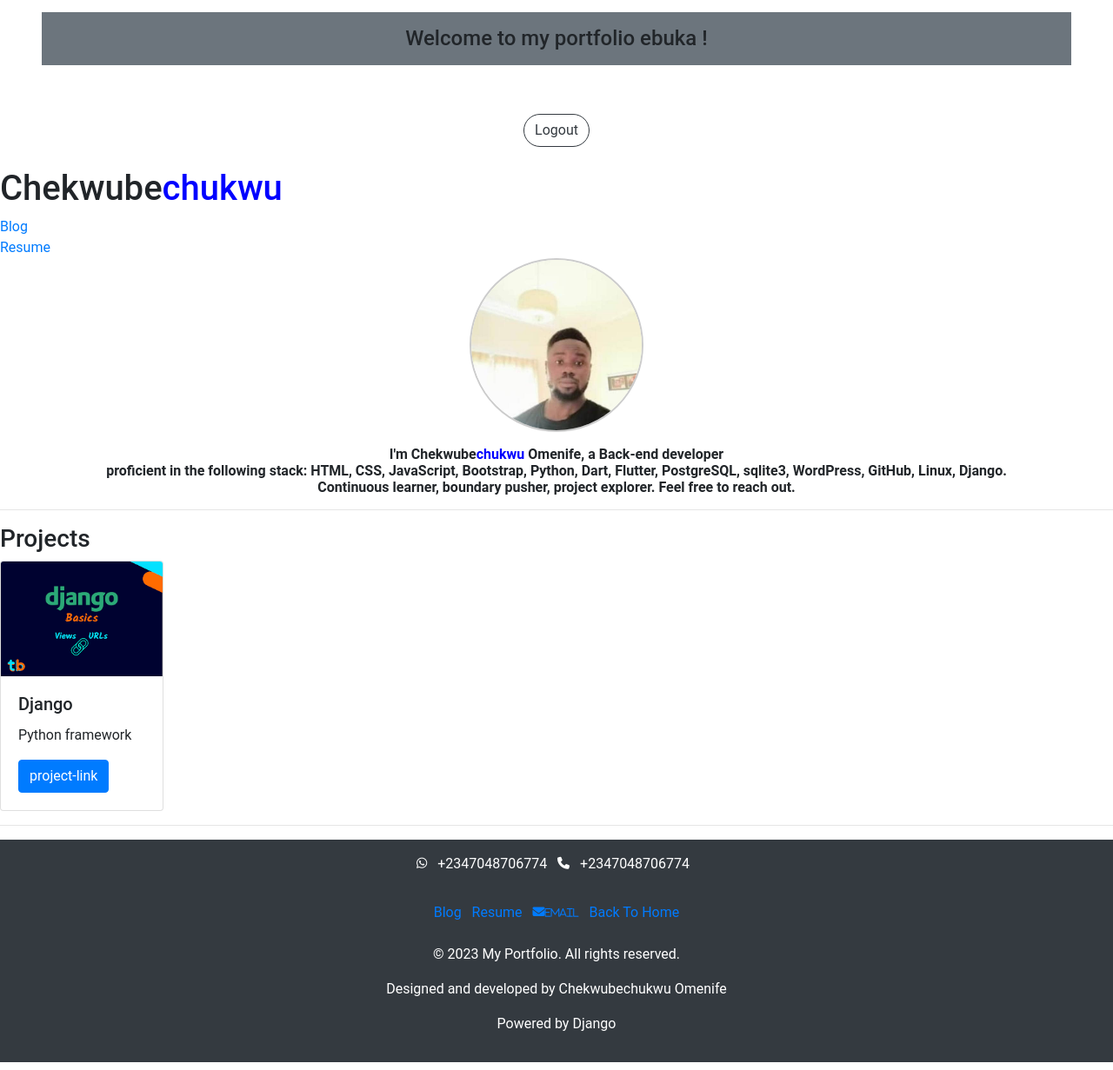
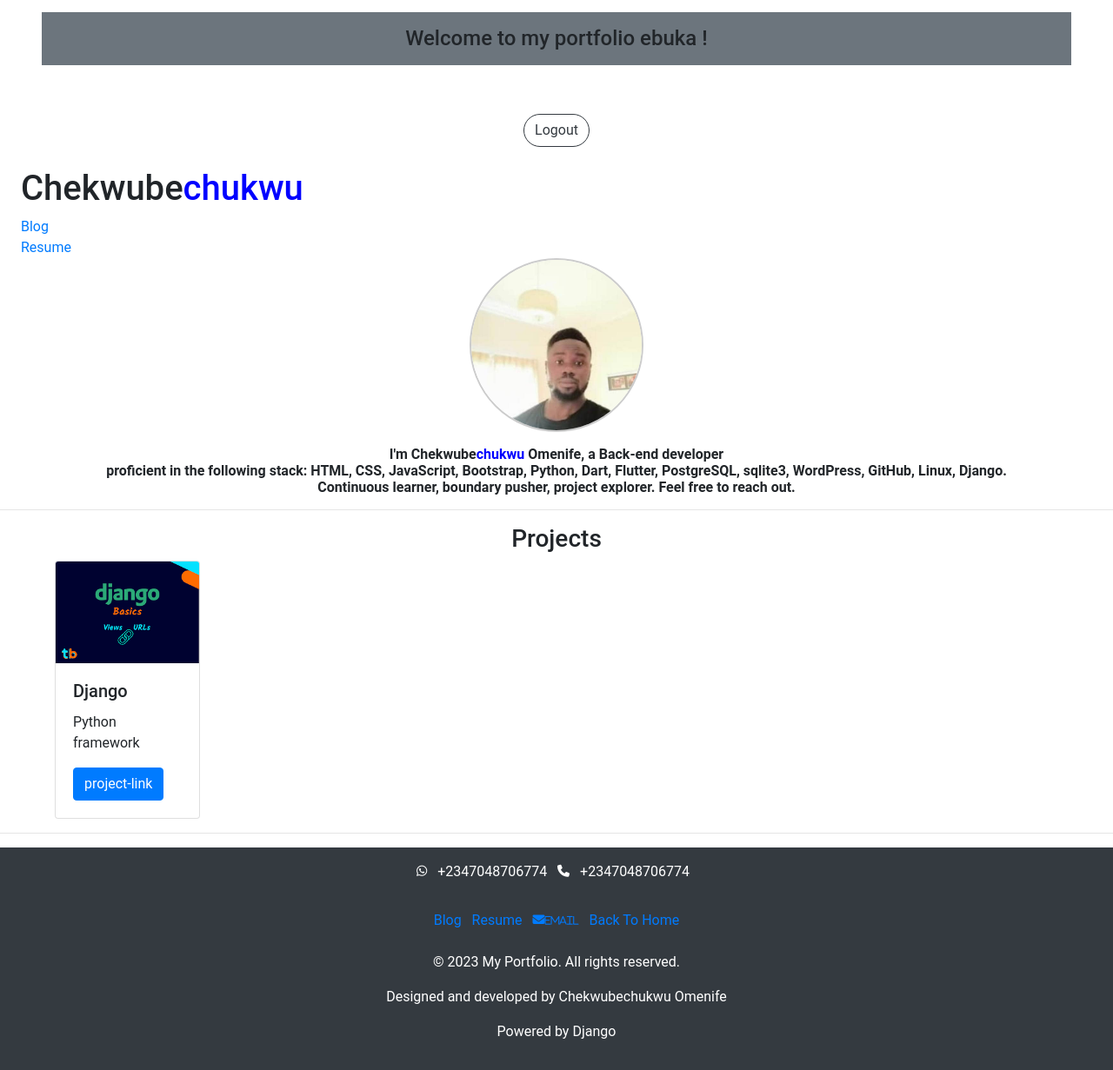
Before and after one commit to Xcheche/personal_portfolio, a Django app: page / in a window 1280 px wide. Shown: the part 154-1385 px from the top of the page at 87% size. Run offline with Django 5.2, Linux system fonts and the light colour scheme; a user stored in the database is signed in; data comes from the database, SQL or seed files in the repository; some libraries are stand-ins or nearby versions.

Commit message:
edited some files

```diff
--- a/portfolio/templates/portfolio/home.html
+++ b/portfolio/templates/portfolio/home.html
@@ -1,14 +1,14 @@
 {% extends 'portfolio/base.html' %} {% block content %}
 
-<h1>Chekwube<span style="color: blue">chukwu</span></h1>
+<h1 class="mx-4">Chekwube<span style="color: blue">chukwu</span></h1>
 <!-- must be applied before static files can work -->
 {% load static %}
 
-<a href="{% url 'blog:all_blogs' %}" target="_blank">Blog</a>
+<a class="mx-4" href="{% url 'blog:all_blogs' %}" target="_blank">Blog</a>
 <br />
 
 <!-- Resume -->
-<a href="{% static 'portfolio/mycv.pdf' %}">Resume</a>
+<a class="mx-4" href="{% static 'portfolio/mycv.pdf' %}">Resume</a>
 
 <br />
 <!-- End resume -->
@@ -16,8 +16,14 @@
 <!-- portfolio image -->
 <div class="col-12 d-flex justify-content-center align-items-center mb-3">
   <div class="circular-image-container">
-    <img class="circular-image" src="{% static 'portfolio/cheche2.jpeg'%}"
-    class="card mx-auto d-block width="300" height="300" alt="my-photo">
+    <img
+      class="circular-image"
+      src="{% static 'portfolio/cheche2.jpeg'%}"
+      class="card mx-auto d-block"
+      width="300"
+      height="300"
+      alt="my-photo"
+    />
   </div>
 </div>
 <!-- End portfolio image -->
@@ -35,8 +41,8 @@
 </h1>
 <hr />
 
-<h3>Projects</h3>
-<div class="row">
+<h3 class="text-center">Projects</h3>
+<div class="row mx-5">
   {% for project in projects %}
   <div class="col-md-2">
     <div class="card">
```
